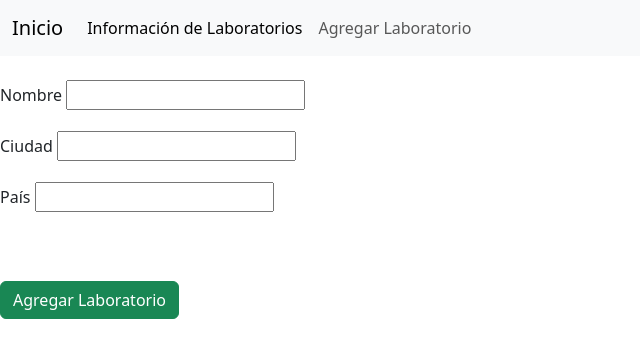
After one commit to Arcbel/practica_final_orm_django, a Django app: page /add in a window 1280 px wide. The commit adds this page. Shown: the top 358 px of the page, without its empty margins (0-640 px from the left). Run offline with Django 4.2, Linux system fonts and the light colour scheme.

Commit message:
comienzo crud

```diff
--- /dev/null
+++ b/config/templates/agregar_lab.html
@@ -0,0 +1,22 @@
+{% extends "base.html" %}
+
+{% block content%}
+<form method="POST" action="add">
+    {% csrf_token %}
+    <div class="mb-3">
+    <label for="nombre" class="form-label">Nombre</label>
+    {{form.nombre_laboratorio}}
+    </div>
+    <div class="mb-3">
+    <label for="ciudad" class="form-label">Ciudad</label>
+    {{form.ciudad}}
+    </div>
+    <div class="mb-3">
+    <label for="pais" class="form-label">País</label>
+    {{form.pais}}
+    </div>
+    <br>
+    <br>
+    <button type="submit" class="btn btn-success">Agregar Laboratorio</button>
+</form>
+{% endblock %}
--- /dev/null
+++ b/config/templates/base.html
@@ -0,0 +1,35 @@
+<!DOCTYPE html>
+<html lang="en">
+<head>
+    <meta charset="UTF-8">
+    <meta name="viewport" content="width=device-width, initial-scale=1.0">
+    <title>Laboratorio</title>
+    <link href="https://cdn.jsdelivr.net/npm/bootstrap@5.3.1/dist/css/bootstrap.min.css" rel="stylesheet" integrity="sha384-4bw+/aepP/YC94hEpVNVgiZdgIC5+VKNBQNGCHeKRQN+PtmoHDEXuppvnDJzQIu9" crossorigin="anonymous">
+</head>
+</head>
+<body>
+    <nav class="navbar navbar-expand-lg bg-body-tertiary">
+        <div class="container-fluid">
+        <a class="navbar-brand" href="/">Inicio</a>
+        <button class="navbar-toggler" type="button" data-bs-toggle="collapse" data-bs-target="#navbarNav" aria-controls="navbarNav" aria-expanded="false" aria-label="Toggle navigation">
+            <span class="navbar-toggler-icon"></span>
+        </button>
+        <div class="collapse navbar-collapse" id="navbarNav">
+            <ul class="navbar-nav">
+            <li class="nav-item">
+                <a class="nav-link active" aria-current="page" href="/info_labs">Información de Laboratorios</a>
+            </li>
+            <li class="nav-item">
+                <a class="nav-link" href="/add">Agregar Laboratorio</a>
+            </li>
+            </ul>
+        </div>
+        </div>
+    </nav>
+    <br>
+    {% block content%}
+    {% endblock %}
+
+    <script src="https://cdn.jsdelivr.net/npm/bootstrap@5.3.1/dist/js/bootstrap.bundle.min.js" integrity="sha384-HwwvtgBNo3bZJJLYd8oVXjrBZt8cqVSpeBNS5n7C8IVInixGAoxmnlMuBnhbgrkm" crossorigin="anonymous"></script>
+</body>
+</html>
--- /dev/null
+++ b/laboratorio/forms.py
@@ -0,0 +1,7 @@
+from django import forms
+from .models import Laboratorio
+
+class LaboratorioForm(forms.ModelForm):
+    class Meta:
+        model = Laboratorio
+        fields = ('nombre_laboratorio', 'ciudad', 'pais')
--- a/laboratorio/models.py
+++ b/laboratorio/models.py
@@ -2,8 +2,8 @@ from django.db import models
 
 class Laboratorio (models.Model):
     nombre_laboratorio = models.CharField(max_length = 40)
-    ciudad = models.CharField(max_length = 40, default = '')
-    pais = models.CharField(max_length = 40, default = '')
+    ciudad = models.CharField(max_length = 40)
+    pais = models.CharField(max_length = 40)
 
     def __str__(self):
         return self.nombre_laboratorio
@@ -11,7 +11,7 @@ class Laboratorio (models.Model):
 class DirectorGeneral(models.Model):
     nombre_director_general = models.CharField(max_length = 40)
     laboratorio = models.OneToOneField(Laboratorio, on_delete=models.PROTECT)
-    especialidad = models.CharField(max_length=40, default = '')
+    especialidad = models.CharField(max_length=40)
 
     def __str__(self):
         return self.nombre_director_general
--- a/laboratorio/urls.py
+++ b/laboratorio/urls.py
@@ -1,6 +1,8 @@
 from django.urls import path
-from .views import v_index
+from .views import v_index, v_info_labs, v_agregar
 
 urlpatterns= [
-    path ('', v_index)
+    path ('', v_index),
+    path('info_labs', v_info_labs),
+    path('add', v_agregar),
 ]
--- a/laboratorio/views.py
+++ b/laboratorio/views.py
@@ -1,7 +1,24 @@
-from django.shortcuts import render
+from django.shortcuts import render, redirect
 from django.http import HttpResponseRedirect
+from .models import Laboratorio
+from .forms import LaboratorioForm
 
 # Create your views here.
 
 def v_index(request):
     return render (request, 'index.html')
+
+def v_info_labs(request):
+    laboratorios = Laboratorio.objects.all()
+    context = {'laboratorios': laboratorios}
+    return render (request, 'informacion_labs.html', context)
+
+def v_agregar(request):
+    if request.method == 'POST':
+        form = LaboratorioForm(request.POST)
+        if form.is_valid():
+            form.save()
+            return redirect('/info_labs')
+    else:
+        form = LaboratorioForm
+        return render(request, 'agregar_lab.html', {'form': form})
```
Also changed, not shown: config/templates/index.html (+6 -1 lines), config/templates/informacion_labs.html (added, +28 -0 lines).
